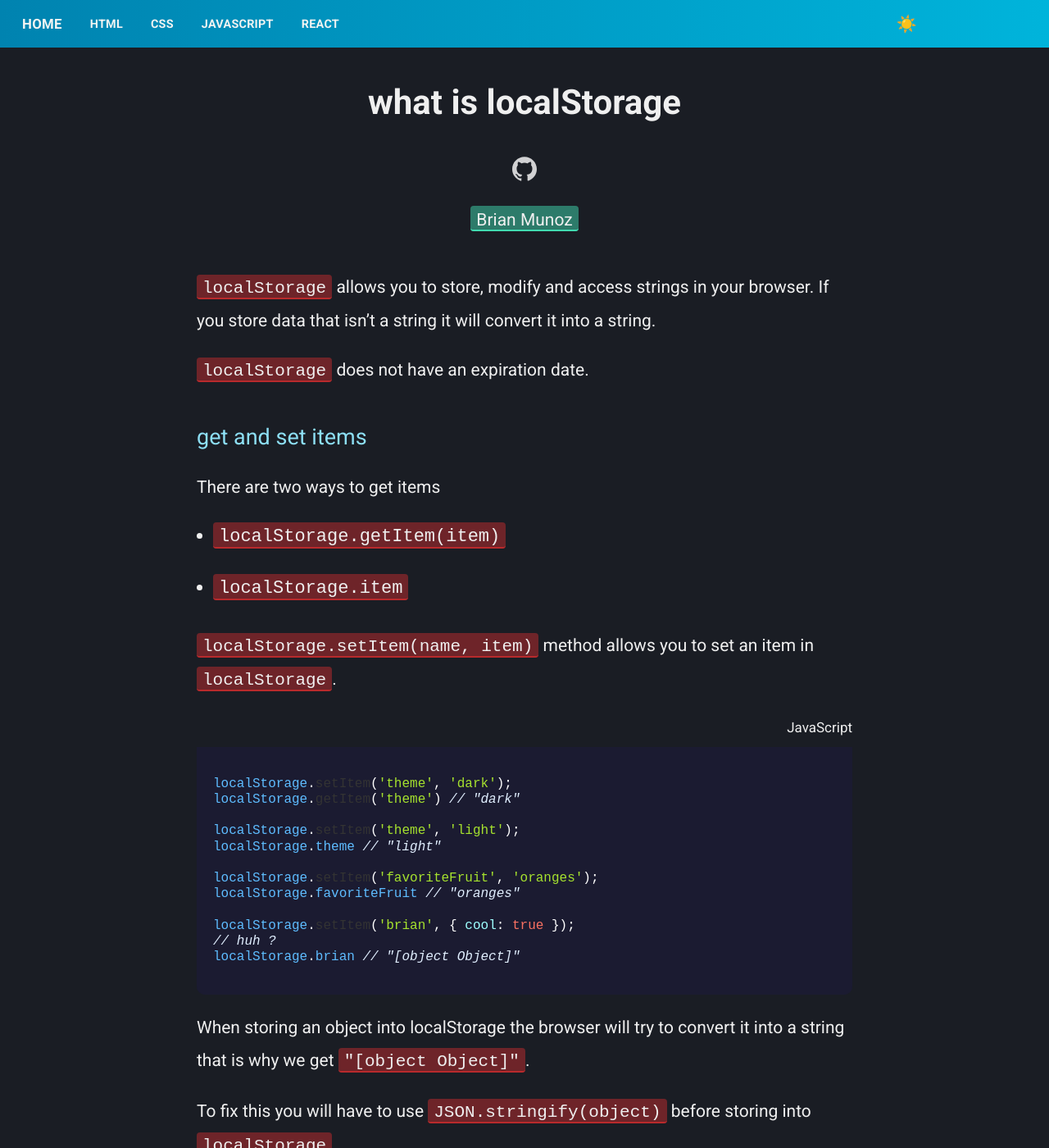
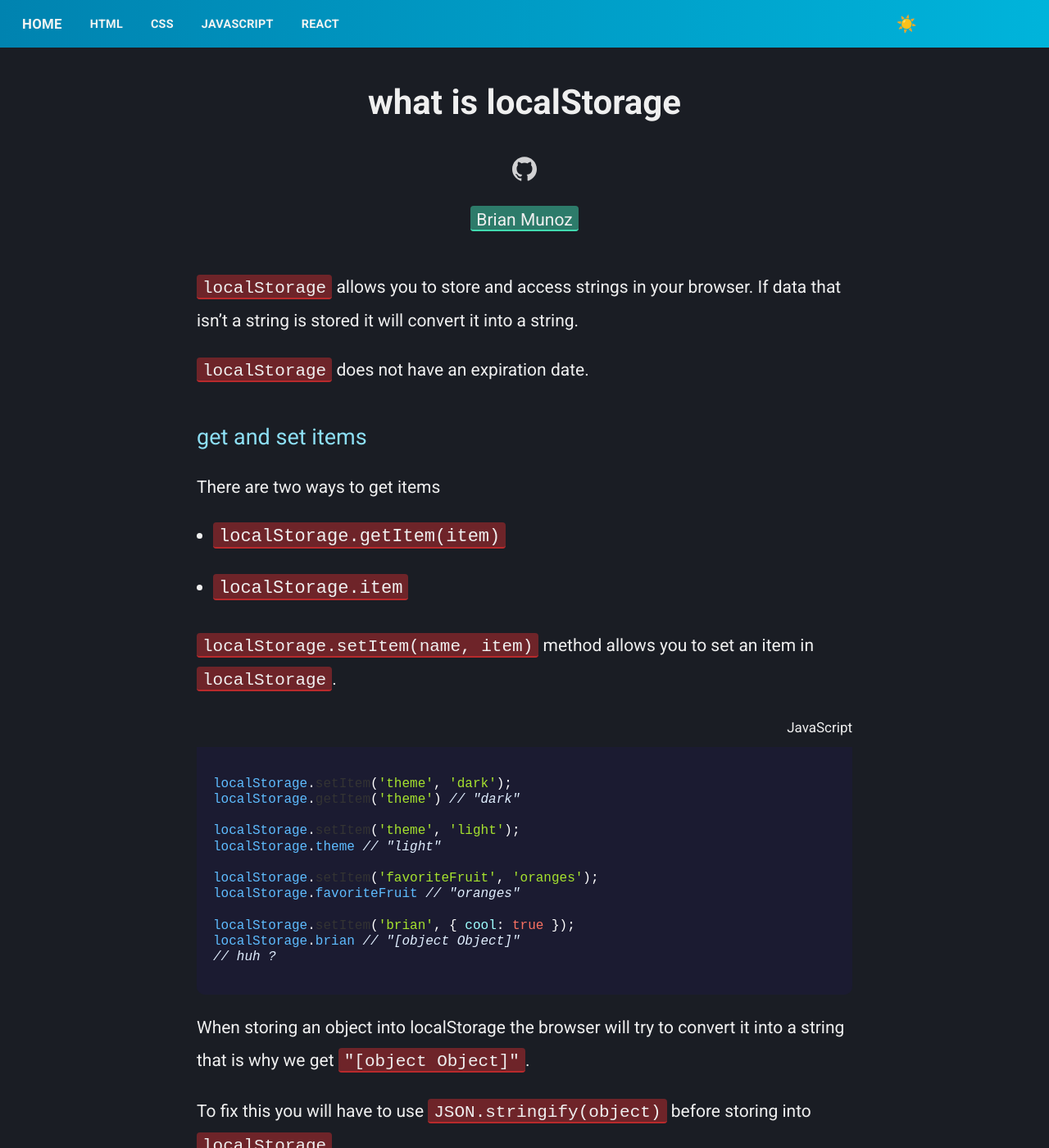
Before and after one commit to codinglead/codinglead.github.io, a Jekyll site: the page built from _posts/2019-10-02-what-is-localstorage.md, in a window 1280 px wide and 1400 px high. Shown: the whole window at 82% size. Built offline with Jekyll 4.4.1, drawn with Linux system fonts in a browser that asks for light colours; comment, search, counter and statistics services are not loaded; some of the changed text lies outside the part shown.

Commit message:
update wording

````diff
--- a/_posts/2019-10-02-what-is-localstorage.md
+++ b/_posts/2019-10-02-what-is-localstorage.md
@@ -2,8 +2,8 @@
 layout: project
 title: what is localStorage
 date: 2019-10-02 8:00 -0700
-updated: 2020-09-25 12:05 -0700
-meta: localStorage allows you to store, modify and access strings in your browser.
+updated: 2021-10-12 09:49 -0700
+meta: localStorage allows you to store and access strings in your browser.
 pic: images/javascript.png
 imgAlt: the javascript logo
 tags: ["javascript"]
@@ -11,7 +11,7 @@ author: ["Brian Munoz", "https://colorlessenergy.github.io/", "https://github.co
 permalink: /javascript/:title
 ---
 
-<code class="highlight__code">localStorage</code> allows you to store, modify and access strings in your browser. If you store data that isn't a string it will convert it into a string.
+<code class="highlight__code">localStorage</code> allows you to store and access strings in your browser. If data that isn't a string is stored it will convert it into a string.
 
 <code class="highlight__code">localStorage</code> does not have an expiration date.
 
@@ -37,8 +37,8 @@ localStorage.setItem('favoriteFruit', 'oranges');
 localStorage.favoriteFruit // "oranges"
 
 localStorage.setItem('brian', { cool: true });
+localStorage.brian // "[object Object]"
 // huh ?
-localStorage.brian // "[object Object]"
 ```
 
 When storing an object into localStorage the browser will try to convert it into a string that is why we get <code class="highlight__code">"[object Object]"</code>.
@@ -102,6 +102,6 @@ localStorage
 
 ## conclusion
 
-The <code class="highlight__code">localStorage</code> allows you store data in the browser.
+<code class="highlight__code">localStorage</code> allows you store data in a browser.
 
 It can be used to persist a theme and to create an offline experience.
````
